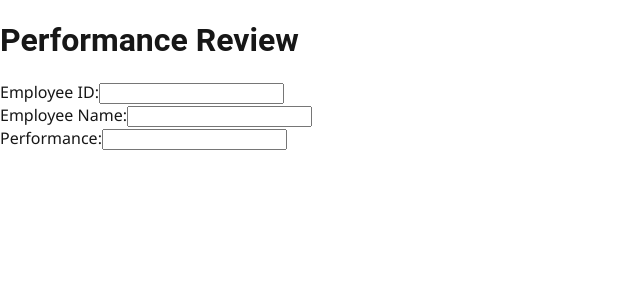
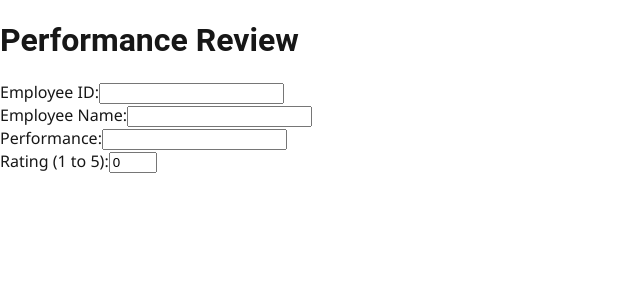
Before and after one commit to bananaNuggets75/talent-hub, a Next.js app: page /performance-review in a window 1280 px wide. Shown: the top 300 px of the page, without its empty margins (0-640 px from the left). Built offline with nearby package versions, Linux system fonts and the light colour scheme.

Commit message:
feat: employee-rating

```diff
--- a/app/performance-review/page.tsx
+++ b/app/performance-review/page.tsx
@@ -59,6 +59,17 @@ export default function PerformanceReview() {
             onChange={handleReviewChange}
           />
         </div>
+        <div>
+          <label>Rating (1 to 5):</label>
+          <input
+            type="number"
+            name="rating"
+            value={review.rating}
+            onChange={handleReviewChange}
+            min="1"
+            max="5"
+          />
+        </div>
 
       </form>
     </div>
```
